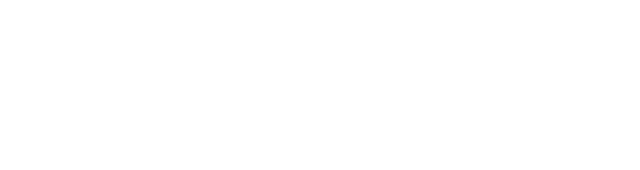
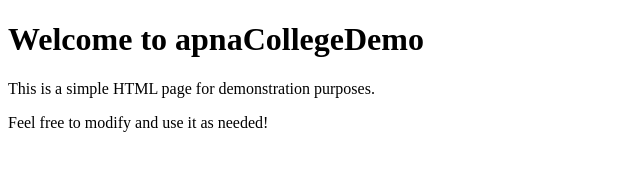
Before and after one commit to faruq6/apnaCollegeDemo, a plain HTML site: page index.html in a window 1280 px wide. Shown: the whole page, without its empty margins (0-640 px from the left). Drawn offline with Linux system fonts and the light colour scheme.

Commit message:
added h1

```diff
--- a/index.html
+++ b/index.html
@@ -5,5 +5,12 @@
     <meta name="viewport" content="width=device-width, initial-scale=1.0" />
     <title>"apnaCollegeDemo"</title>
   </head>
-  <body></body>
+  <body>
+    <h1>Welcome to apnaCollegeDemo</h1>
+    <p>This is a simple HTML page for demonstration purposes.</p>
+    <p>Feel free to modify and use it as needed!</p>
+    <script>
+      console.log("Hello, apnaCollegeDemo!");
+    </script>
+  </body>
 </html>
```
